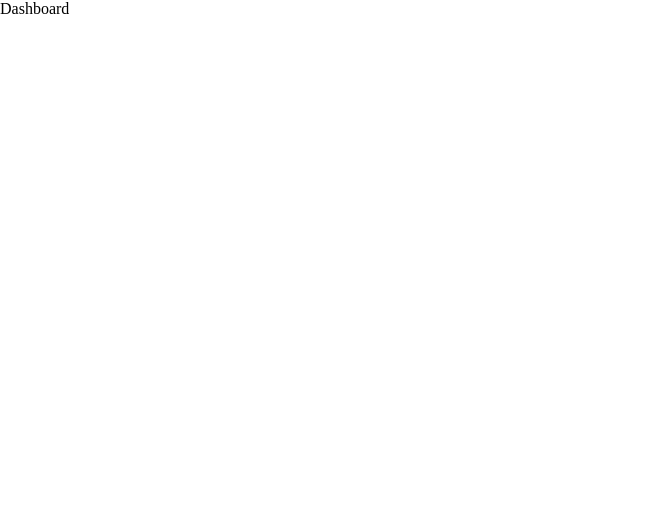
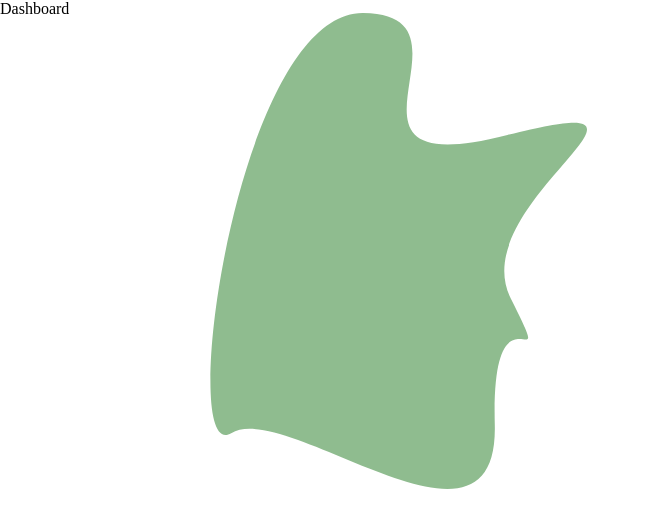
Before and after one commit to ulisesgomez120/budgetPlanner, an Angular app: page / in a window 1280 px wide. Shown: the top 528 px of the page, without its empty margins (0-650 px from the left). Built offline with nearby package versions, Linux system fonts and the light colour scheme.

Commit message:
added svg img to landing page. Starting on the landing page's style and content

```diff
--- a/src/app/components/landing/landing.component.html
+++ b/src/app/components/landing/landing.component.html
@@ -1 +1,8 @@
-<a routerLink="/dashboard">Dashboard</a>
+<main class="landing-container">
+  <a routerLink="/dashboard">Dashboard</a>
+  <img
+    src="../../../assets/images/eli1.svg"
+    alt="abstract shape"
+    class="ellipse"
+  />
+</main>
--- a/src/app/components/landing/landing.component.scss
+++ b/src/app/components/landing/landing.component.scss
@@ -0,0 +1,8 @@
+.landing-container {
+  position: relative;
+  .ellipse {
+    width: 50%;
+    position: absolute;
+    z-index: -2;
+  }
+}
```
Also changed, not shown: src/assets/images/eli1.svg (added).
